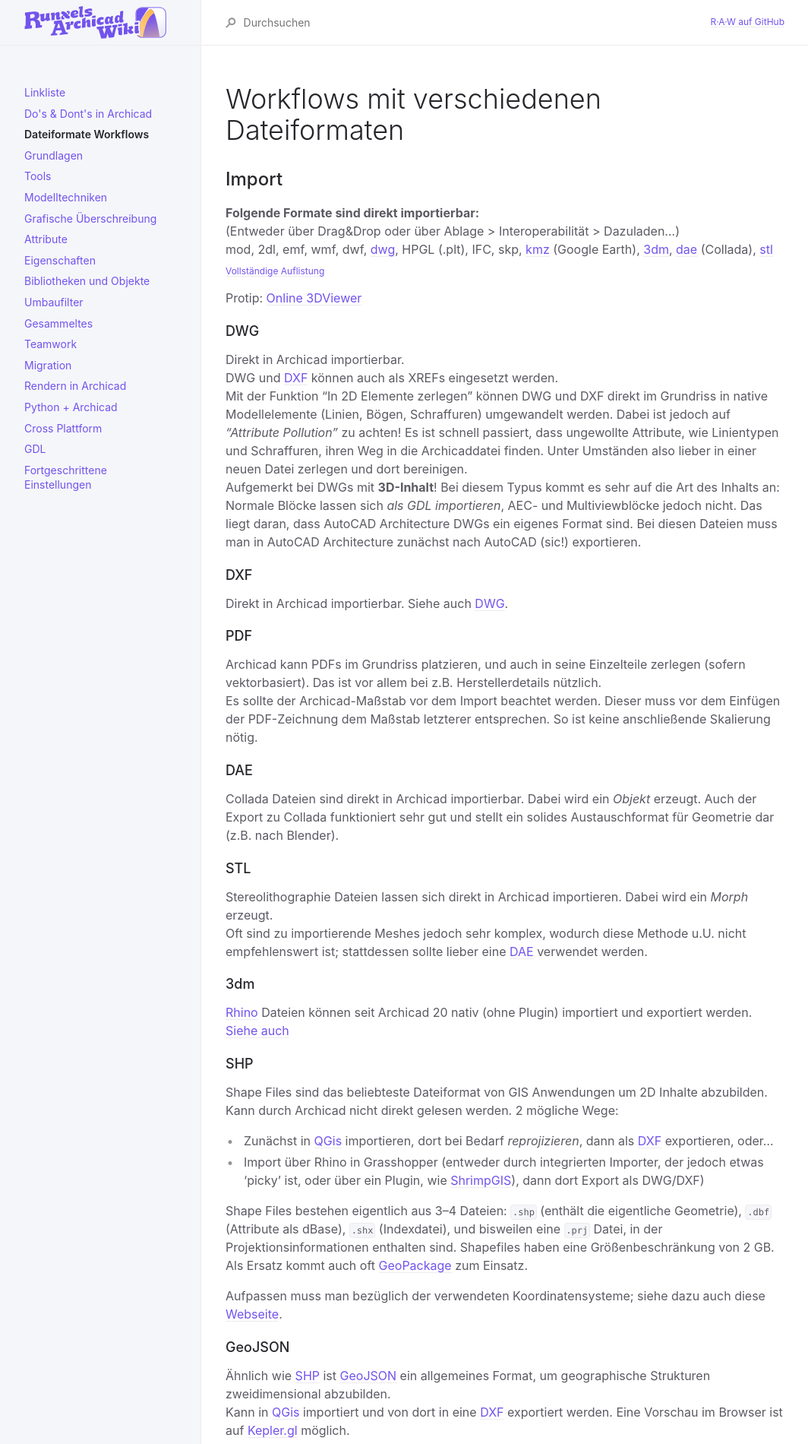
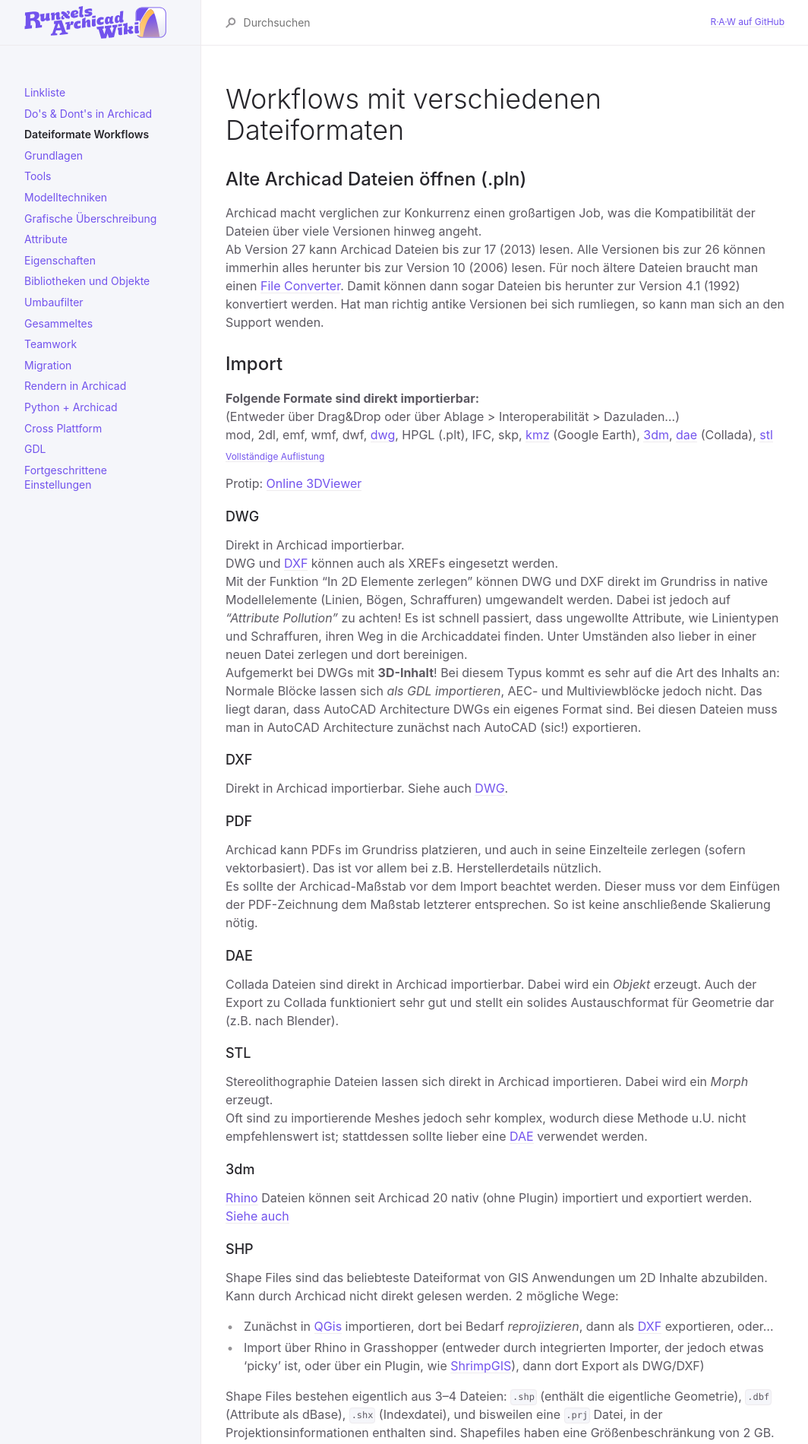
Before and after one commit to runxel/archicad-wiki, a Jekyll site: the page built from _pages/30_Datei_Workflows.md, in a window 1280 px wide. Shown: the top 1900 px of the page at 76% size, without its empty margins (107-1171 px from the left). Built offline with Jekyll 4.4.1, drawn with Linux system fonts in a browser that asks for light colours.

Commit message:
new compat

```diff
--- a/_pages/30_Datei_Workflows.md
+++ b/_pages/30_Datei_Workflows.md
@@ -6,6 +6,12 @@ nav_order: 30
 has_toc: false
 ---
 # Workflows mit verschiedenen Dateiformaten
+
+## Alte Archicad Dateien öffnen (.pln)
+Archicad macht verglichen zur Konkurrenz einen großartigen Job, was die Kompatibilität der Dateien über viele Versionen hinweg angeht.
+Ab Version 27 kann Archicad Dateien bis zur 17 (2013) lesen. Alle Versionen bis zur 26 können immerhin alles herunter bis zur Version 10 (2006) lesen.
+Für noch ältere Dateien braucht man einen [File Converter](https://www.graphisoft.com/downloads/fileconverter.html?_ga=2.61625003.643702453.1581271053-1232179466.1527696442). Damit können dann sogar Dateien bis herunter zur Version 4.1 (1992) konvertiert werden. Hat man richtig antike Versionen bei sich rumliegen, so kann man sich an den Support wenden. <!-- https://graphisoft.com/de/downloads/fileconverterger -->
+
 
 ## Import
 
```
Also changed, not shown: _pages/120_Misc.md (+0 -5 lines).
